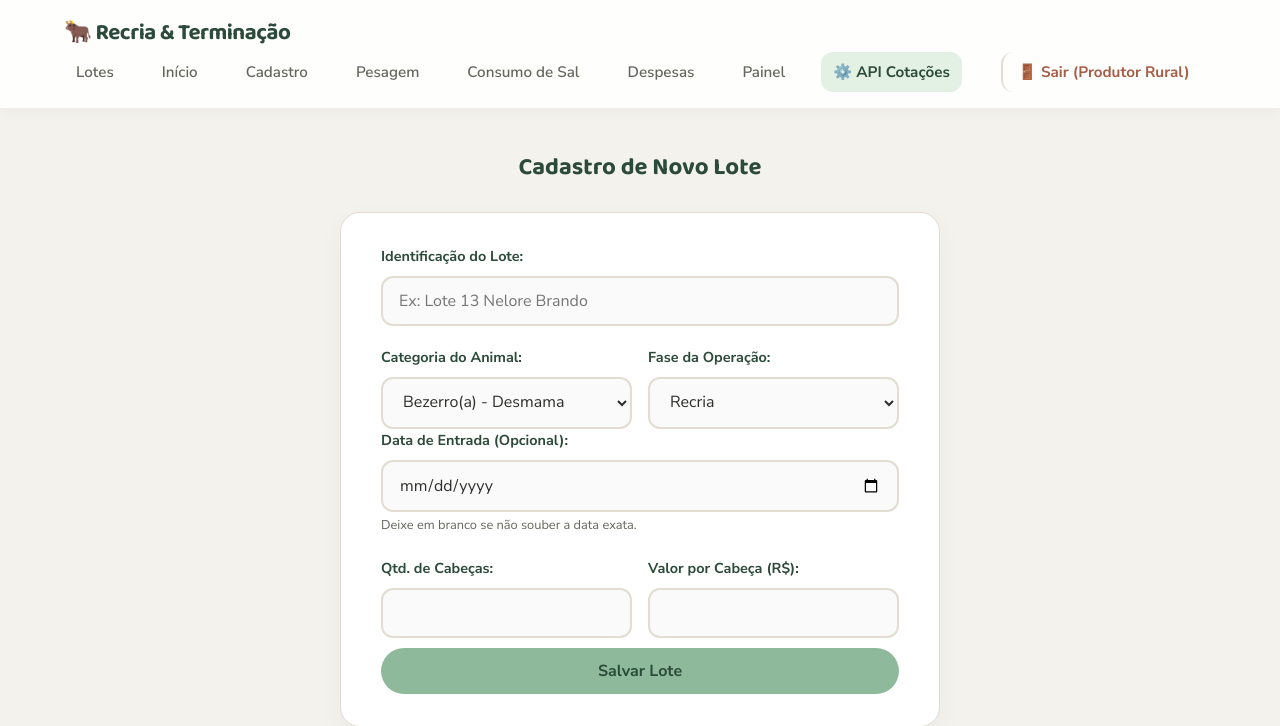
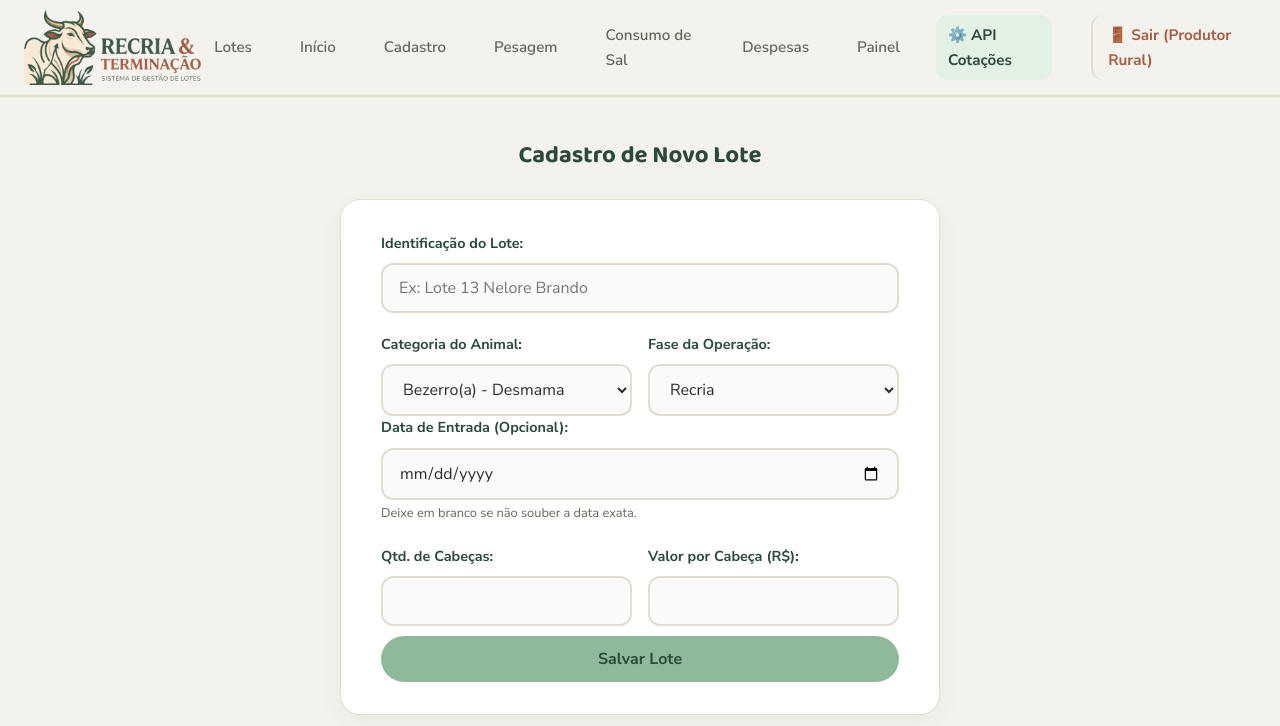
Before and after one commit to tiagosabaini/projeto-software-agro-recria-terminacao, a Flask app: page /cadastro in a window 1280 px wide. Shown: the top 726 px of the page. Run offline with Flask 3, Linux system fonts and the light colour scheme; a user stored in the database is signed in.

Commit message:
Alteração logo

```diff
--- a/static/style.css
+++ b/static/style.css
@@ -20,8 +20,33 @@ body { font-family: 'Nunito Sans', Arial, sans-serif; background-color: var(--cr
 h1, h2, h3, h4 { font-family: 'Baloo 2', 'Nunito Sans', sans-serif; color: var(--verde-escuro); font-weight: 700; text-align: center; margin-bottom: 24px; }
 
 /* --- NAVBAR --- */
-.navbar { background-color: rgba(255, 255, 255, 0.9); backdrop-filter: blur(10px); -webkit-backdrop-filter: blur(10px); color: var(--verde-escuro); padding: 16px 5%; display: flex; justify-content: space-between; align-items: center; flex-wrap: wrap; border-bottom: 1px solid rgba(226, 221, 208, 0.5); position: sticky; top: 0; z-index: 1000; box-shadow: 0 4px 12px rgba(0,0,0,0.03); }
-.navbar-marca { font-family: 'Baloo 2', sans-serif; font-weight: 700; font-size: 1.4rem; letter-spacing: -0.5px; }
+.navbar {
+    display: flex;
+    justify-content: space-between;
+    align-items: center;
+    background-color: var(--creme);
+    padding: 12px 40px;
+    border-bottom: 2px solid var(--borda);
+    position: relative;
+    z-index: 100;
+}
+
+.navbar-marca {
+    display: flex;
+    align-items: center;
+    margin: 0;
+    padding: 0;
+}
+
+.navbar-marca img {
+    max-height: 85px;
+    width: auto;
+    transition: transform 0.2s ease;
+}
+
+.navbar-marca img:hover {
+    transform: scale(1.02); /* Feedback visual elegante e suave ao passar o mouse */
+}
 .navbar-links { display: flex; gap: 24px; align-items: center; }
 .navbar-links a { color: var(--texto-suave); text-decoration: none; font-size: 0.95rem; font-weight: 600; padding: 8px 12px; border-radius: var(--raio-peq); transition: var(--transicao); }
 .navbar-links a:hover { color: var(--verde-escuro); background-color: rgba(143, 185, 155, 0.15); }
--- a/templates/base.html
+++ b/templates/base.html
@@ -10,8 +10,13 @@
     <link rel="stylesheet" href="{{ url_for('static', filename='style.css') }}">
 </head>
 <body>
-    <nav class="navbar">
-        <div class="navbar-marca">🐂 Recria &amp; Terminação</div>
+    <nav class="navbar" style="padding: 10px 24px; align-items: center;">
+        <div class="navbar-marca" style="display: flex; align-items: center;">
+            <!-- Apenas a logo de forma sofisticada e sem textos extras ou emojis redundantes -->
+            <a href="{{ url_for('index') }}" style="display: flex; align-items: center; border: none; padding: 0; background: none;">
+        <img src="{{ url_for('static', filename='logo.png') }}" alt="Recria & Terminação" style="height: 75px; width: auto; object-fit: contain;">
+    </a>
+        </div>
         <button class="menu-mobile-btn" onclick="toggleMenu()">☰</button>
         <div class="navbar-links">
             <a href="{{ url_for('lotes') }}">Lotes</a>
@@ -23,7 +28,7 @@
             <a href="{{ url_for('painel') }}">Painel</a>
 
             {% if session.get('nivel_acesso') == 'sysadmin' %}
-            <a href="{{ url_for('admin_cotacoes') }}" style="color: var(--verde-escuro); font-weight: bold; background-color: #E3F1E5;">
+            <a href="{{ url_for('admin_cotacoes') }}" style="color: var(--verde-escuro); font-weight: bold; background-color: #E3F1E5; border-radius: var(--raio-peq);">
                 ⚙️ API Cotações
             </a>
             {% endif %}
--- a/templates/login.html
+++ b/templates/login.html
@@ -72,8 +72,10 @@
 </head>
 <body>
     <div class="login-caixa">
-        <h2 style="color: var(--verde-escuro); margin-bottom: 5px; font-size: 1.8rem;">🐄 Recria & Terminação</h2>
-        <p style="color: #666; margin-bottom: 30px;">Acesso Restrito ao Sistema</p>
+        <!-- A Logo assume o papel principal com grande destaque, removendo texto e emoji anteriores -->
+        <img src="{{ url_for('static', filename='logo.png') }}" alt="Recria & Terminação - Sistema de Gestão de Lotes" style="width: 280px; max-width: 100%; height: auto; margin-bottom: 24px; display: block; margin-left: auto; margin-right: auto;">
+
+        <p style="color: #666; margin-bottom: 30px; font-weight: 600; font-size: 0.95rem; letter-spacing: 0.5px; border-top: 1px solid var(--borda); padding-top: 15px;">Acesso Restrito ao Sistema</p>
 
         {% with messages = get_flashed_messages(with_categories=true) %}
             {% if messages %}
```
Also changed, not shown: static/logo.png (added), 1 other file.
